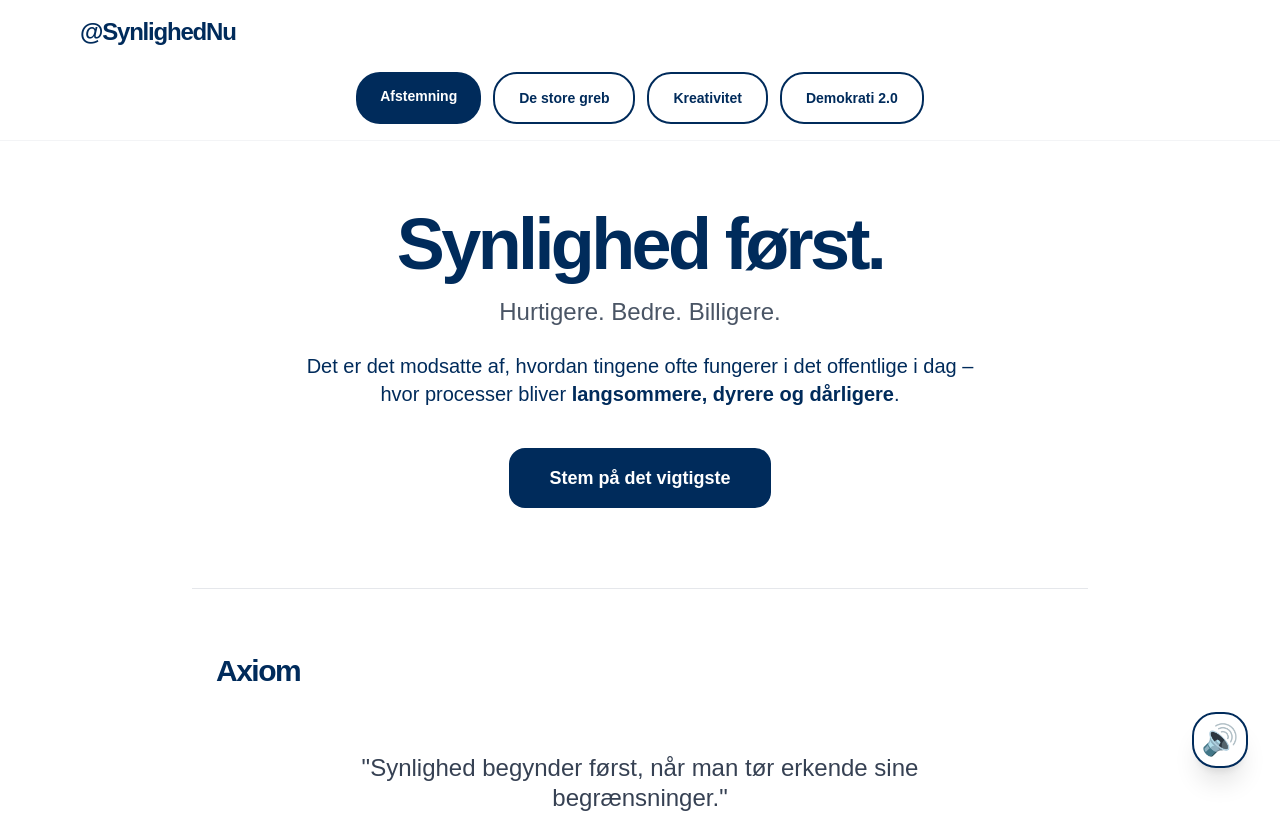
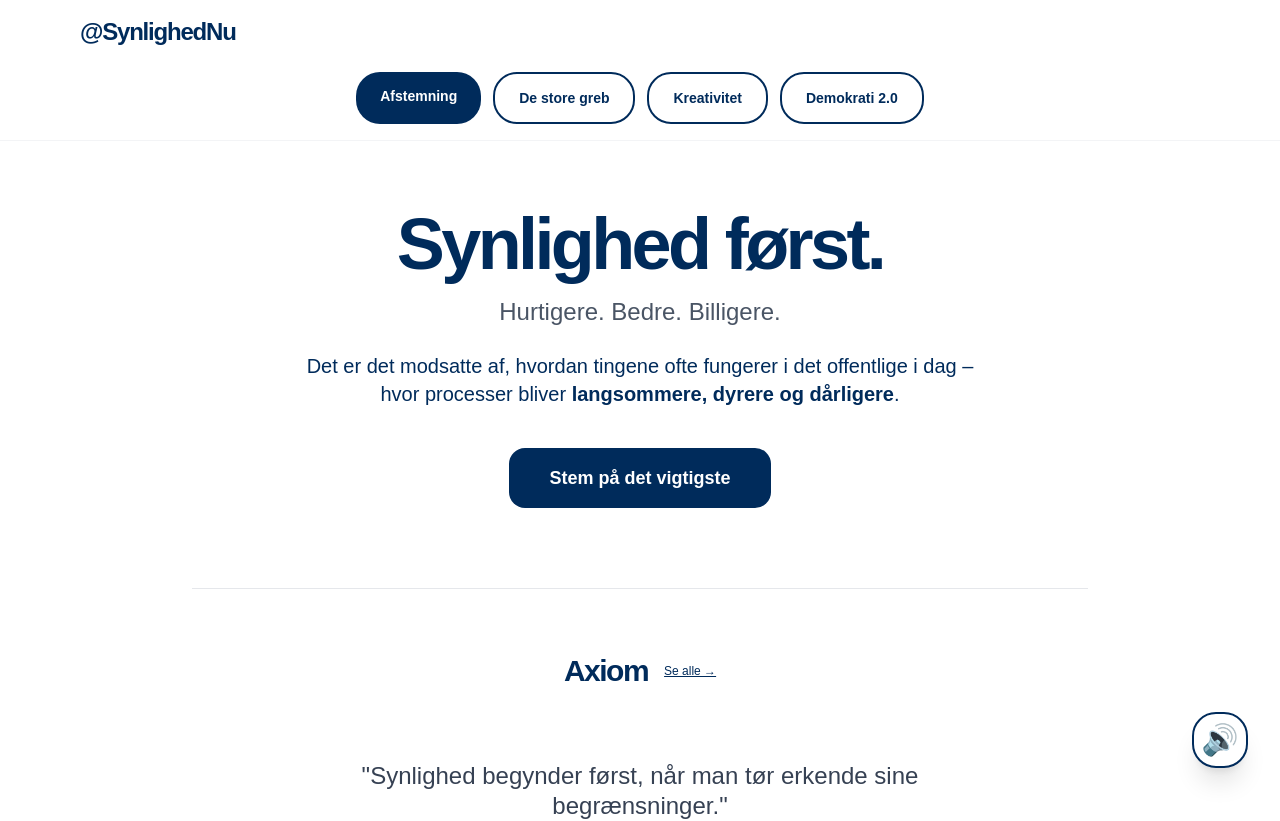
Before and after one commit to synlighed-nu/synlighed-nu-clean, a Next.js app: page / in a window 1280 px wide. Shown: the top 821 px of the page. Built offline with nearby package versions, Linux system fonts and the light colour scheme.

Commit message:
Update _Axioms.tsx

```diff
--- a/app/components/_Axioms.tsx
+++ b/app/components/_Axioms.tsx
@@ -1,6 +1,7 @@
 'use client';
 
 import React, { useState, useEffect } from 'react';
+import Link from 'next/link';
 import SpeakerButton from './_SpeakerButton';
 
 const axioms = [
@@ -25,8 +26,18 @@ export default function Axioms() {
 
   return (
     <section className="max-w-4xl mx-auto px-6 py-16 border-t border-gray-200 bg-white">
-      <div className="flex items-center justify-between mb-6">
-        <h2 className="text-3xl font-bold tracking-tighter">Axiom</h2>
+
+      {/* Centreret overskrift + knap */}
+      <div className="flex items-center justify-center gap-4 mb-8">
+        <h2 className="text-3xl font-bold tracking-tighter text-center">Axiom</h2>
+
+        <Link
+          href="/axiom"
+          className="text-xs font-medium text-[#002B5B] hover:text-[#E30613] transition-colors underline flex items-center gap-1"
+        >
+          Se alle →
+        </Link>
+
         <SpeakerButton />
       </div>
 
```
